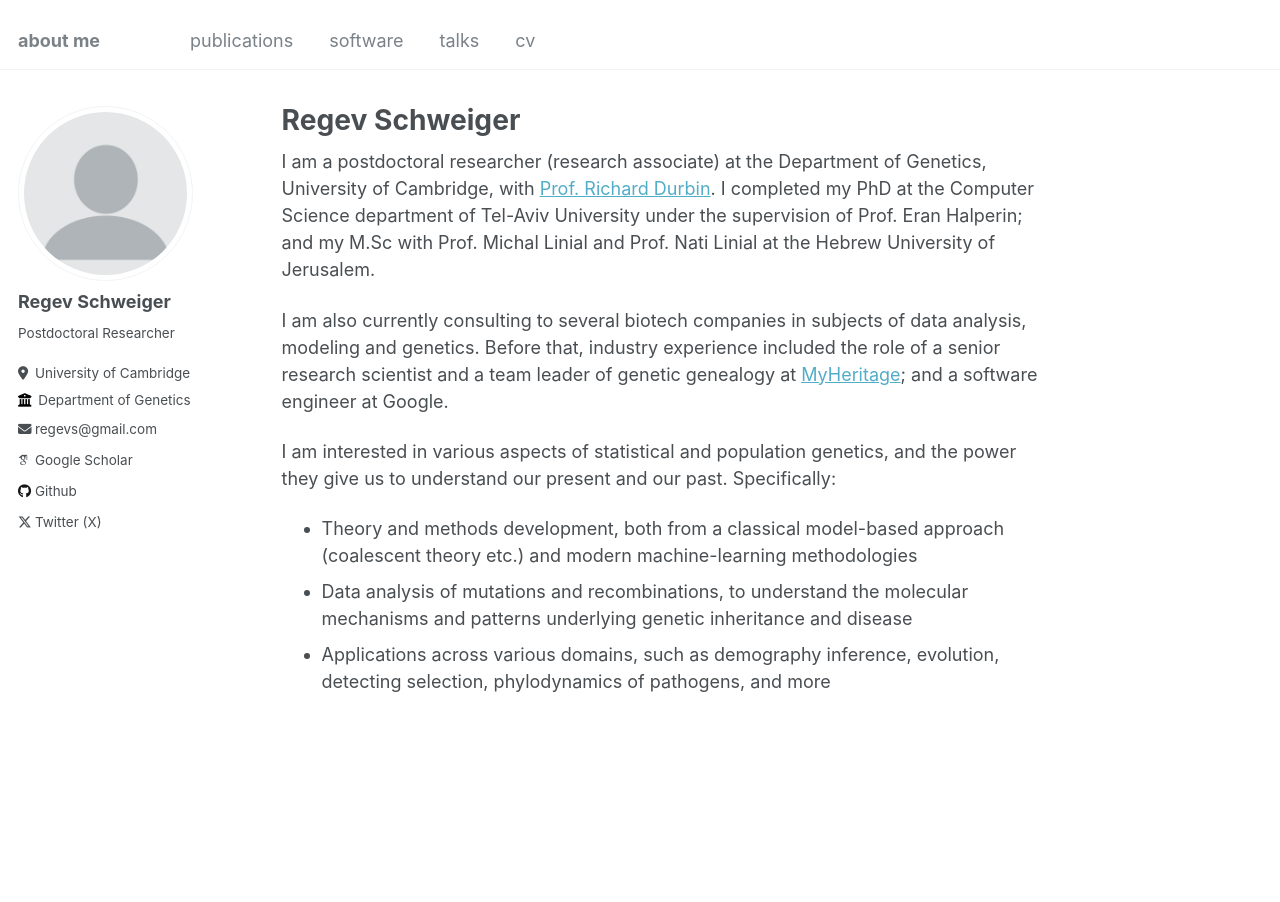
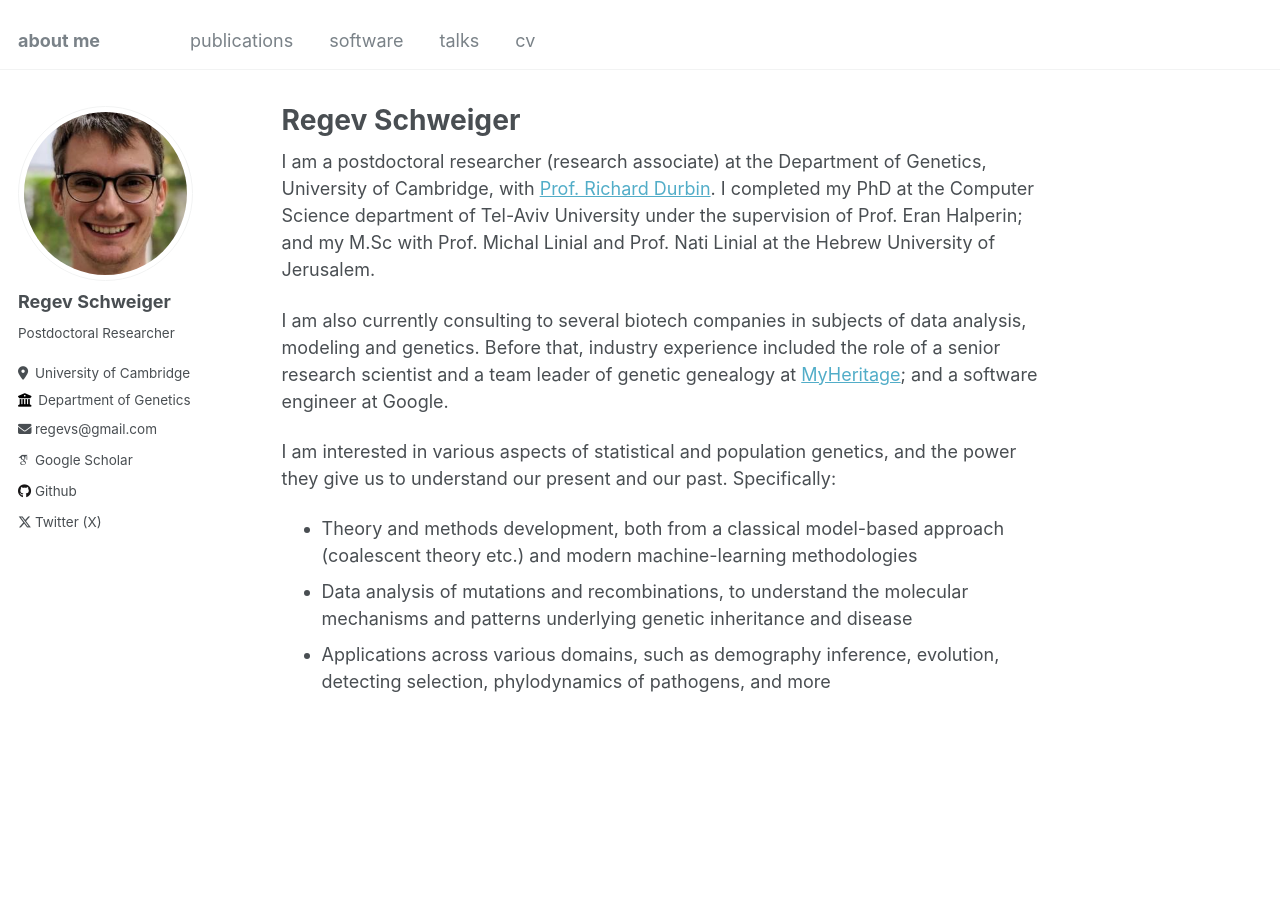
Before and after one commit to regevs/regevs.github.io, a Jekyll site: the page built from _pages/about.md, in a window 1280 px wide. Built offline with Jekyll 4.4.1, drawn with Linux system fonts in a browser that asks for light colours; some web fonts are replaced.

Commit message:
Update _config.yml

```diff
--- a/_config.yml
+++ b/_config.yml
@@ -21,7 +21,7 @@ repository               : "regevs/regevs.github.io"
 #               Additional customization can be done by editing /_includes/author-profile.html
 author:
   # Biographic information
-  avatar           : "profile.png"
+  avatar           : "regev_photo.jpg"
   name             : "Regev Schweiger"
   pronouns         : # example: "she/her"
   bio              : "Postdoctoral Researcher"
```
